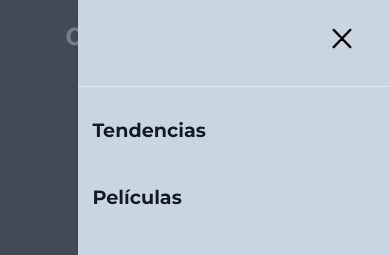
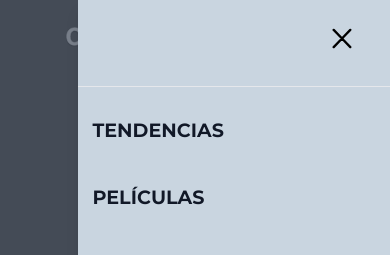
Before and after one commit to NuberuSH/chillax-app, a Vue app: page /trending in a window 390 px wide. Both pictures are taken after a click on the button "open menu button". Shown: the top 255 px of the page. Built offline with nearby package versions, Linux system fonts and the light colour scheme; no server answers.

Commit message:
test navbar mayus

```diff
--- a/src/components/NavigationBar.vue
+++ b/src/components/NavigationBar.vue
@@ -53,10 +53,10 @@
               <div class="mt-6">
                 <nav class="grid gap-y-8">
                   <router-link to="/" @click="isMenuOpen = false" type="button" class="-m-3 p-3 flex items-center hover:bg-gray-100 transition ease-in-out duration-150">
-                    <span class="ml-3 text-base font-bold text-gray-900">Tendencias</span>
+                    <span class="ml-3 text-base font-bold text-gray-900">TENDENCIAS</span>
                   </router-link>
                   <router-link to="/movies" @click="isMenuOpen = false" type="button" class="-m-3 p-3 flex items-center hover:bg-gray-100 transition ease-in-out duration-150">
-                    <span class="ml-3 text-base font-bold text-gray-900">Películas</span>
+                    <span class="ml-3 text-base font-bold text-gray-900">PELÍCULAS</span>
                   </router-link>
                   <router-link to="/shows" @click="isMenuOpen = false" type="button" class="-m-3 p-3 flex items-center hover:bg-gray-100 transition ease-in-out duration-150">
                     <span class="ml-3 text-base font-bold text-gray-900">Series</span>
```
